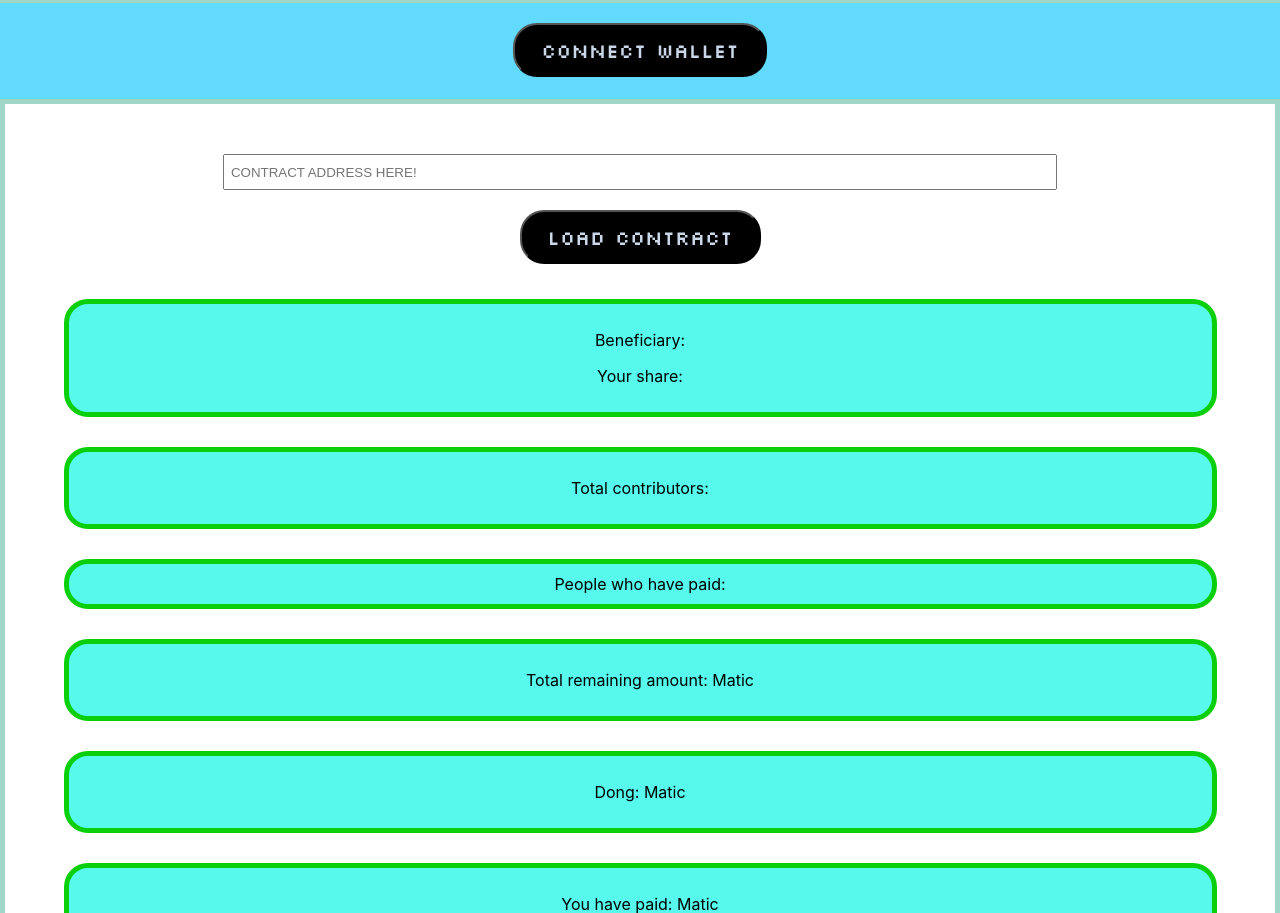
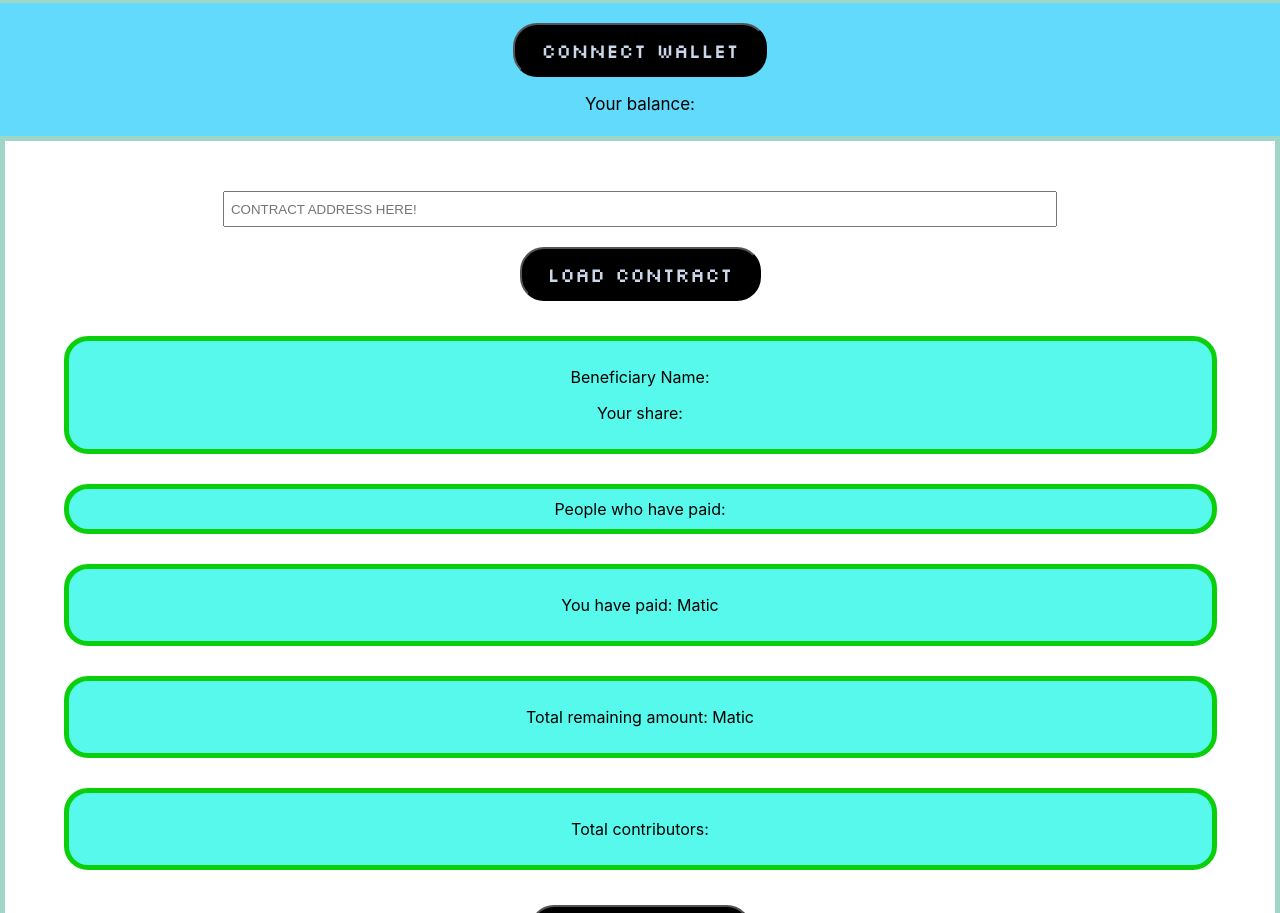
Before and after one commit to Banksy-said-hi/Dong-React, a React (Create React App) app: page /payment in a window 1280 px wide. Shown: the part 219-1132 px from the top of the page. Built offline with nearby package versions, Linux system fonts and the light colour scheme.

Commit message:
Addresses are not shown in the display anyomre

```diff
--- a/src/components/Payment.js
+++ b/src/components/Payment.js
@@ -96,8 +96,14 @@ function Payment() {
         const response = await window.ethereum.request({ method: "eth_requestAccounts" })
         const aid = response[0];
 
+        const beneficiary_name = await instance.beneficiaryName();
+        setBeneficiaryName(beneficiary_name);
+
         const dongValue = await instance.dong();
         setDong(utils.formatEther(dongValue));
+
+        const totalEngaged = await instance.payment(aid);
+        setEngaged(utils.formatEther(totalEngaged));
 
         const totalRemaining = await instance.remainingAmount();
         setTotalRemainingAmount(utils.formatEther(totalRemaining));
@@ -105,14 +111,10 @@ function Payment() {
         const totalContributors = await instance.contributors();
         setContributors(totalContributors.toString());
 
-        const totalEngaged = await instance.payment(aid);
-        setEngaged(utils.formatEther(totalEngaged));
-
         const beneficiary_add = await instance.beneficiary();
         setBeneficiaryAddress(beneficiary_add);
 
-        const beneficiary_name = await instance.beneficiaryName();
-        setBeneficiaryName(beneficiary_name)
+
 
         console.log("Data successfully fetched");
         setLoadButtonMessage("Data successfully fetched");
@@ -150,12 +152,8 @@ function Payment() {
                 <br></br>
                 <div className="App">
                     <div className="div0">
-                        <p>Beneficiary:<br></br><b>{beneficiaryName} {beneficiaryAddress}</b></p>
+                        <p>Beneficiary Name:<br></br><b>{beneficiaryName}</b></p>
                         <p>Your share: <br></br><b>{dong}</b></p>
-                    </div>
-
-                    <div className="div0">
-                        <p>Total contributors: {contributors}</p>
                     </div>
 
                     <div className="div0">
@@ -163,15 +161,15 @@ function Payment() {
                     </div>
 
                     <div className="div0">
+                        <p className="text">You have paid: {engaged} Matic</p>
+                    </div>
+
+                    <div className="div0">
                         <p className="text">Total remaining amount: {totalRemainingAmount} Matic</p>
                     </div>
 
                     <div className="div0">
-                        <p className="text">Dong: {dong} Matic</p>
-                    </div>
-
-                    <div className="div0">
-                        <p className="text">You have paid: {engaged} Matic</p>
+                        <p>Total contributors: {contributors}</p>
                     </div>
 
                     <button className="button" onClick={loadContract}>REFRESH DATA</button>
--- a/src/components/WalletInformation.js
+++ b/src/components/WalletInformation.js
@@ -40,8 +40,7 @@ const WalletInformation = () => {
     return (
             <div className="wallet-information">
                 <button className="button" onClick={connectWalletHandler}>{connButtonText}</button>
-                <p>{defaultAccount}</p>
-                <p>{userBalance} </p>
+                <p>Your balance: <b>{userBalance}</b></p>
             </div>
     )
 }
```
